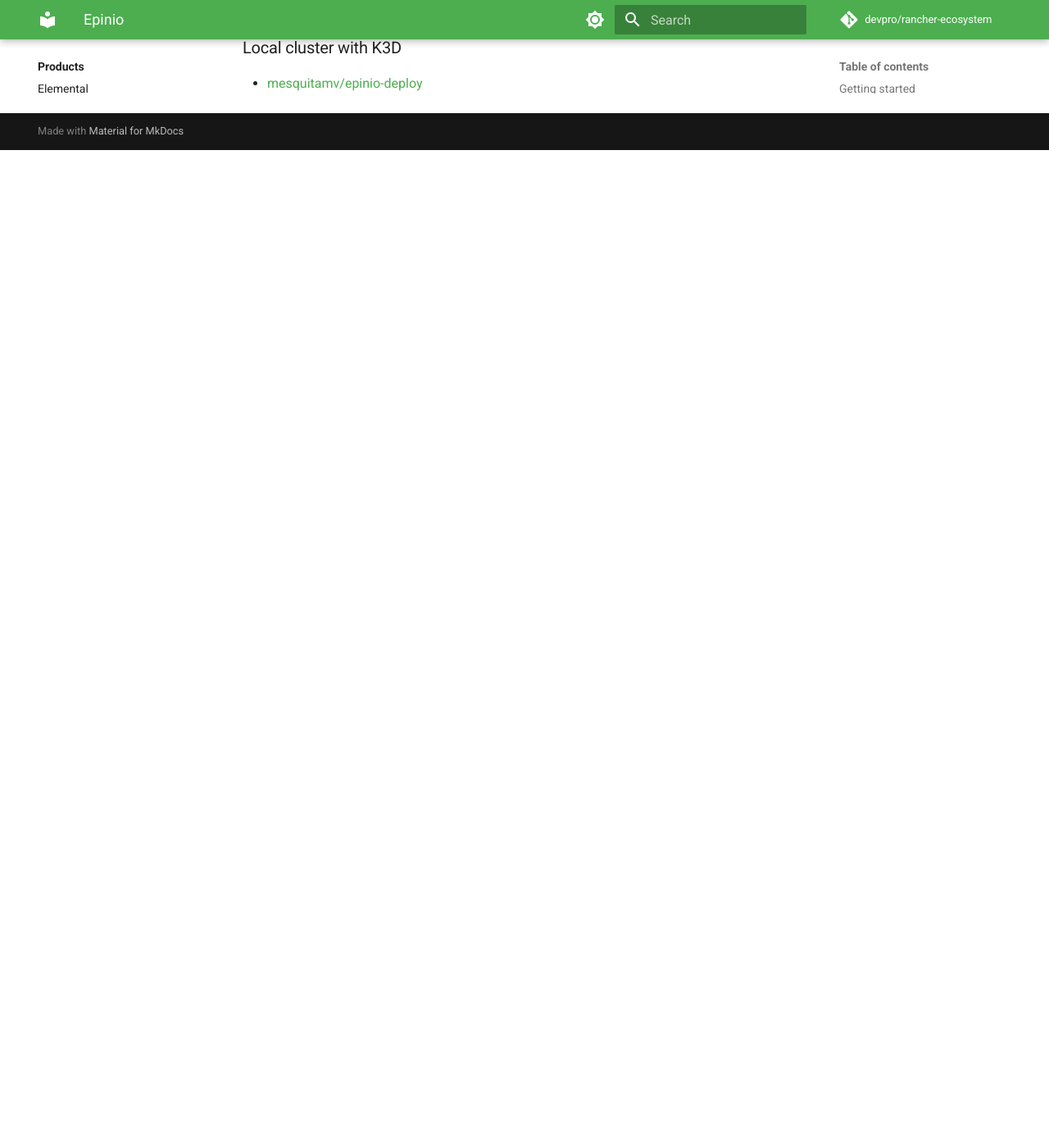
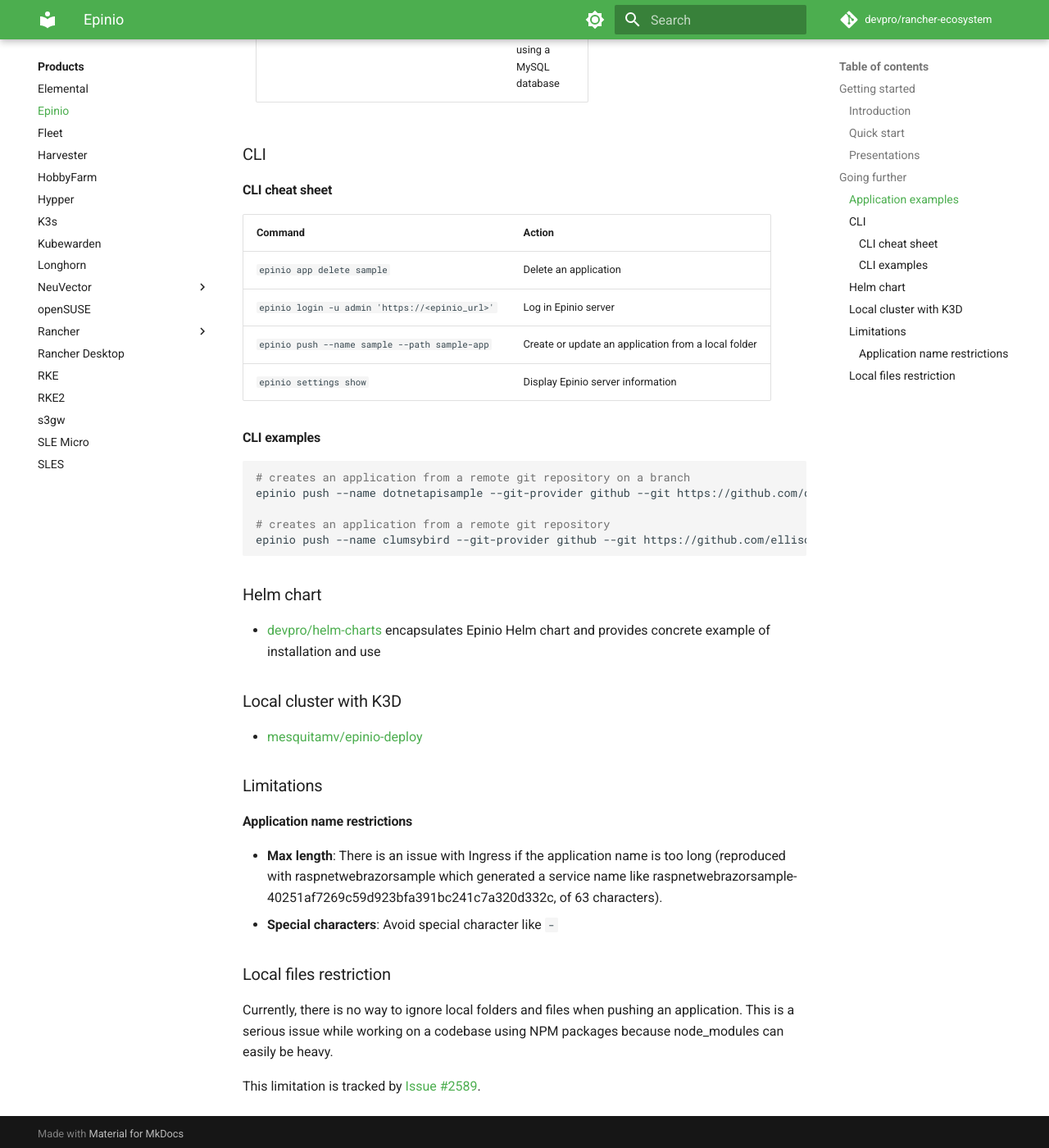
Before and after one commit to devpro/rancher-ecosystem, an MkDocs documentation site: the page built from docs/epinio.md, in a window 1280 px wide and 1400 px high, scrolled down 2055 px. Shown: the whole window at 82% size. Built offline with MkDocs 1.6.1 and Material for MkDocs 9.7.7, drawn with Linux system fonts in a browser that asks for light colours; comment, search, counter and statistics services are not loaded; before the commit the page ends 2238 px from its top, so only the background shows below that; some of the changed text lies outside the part shown.

Commit message:
Update Epinio

````diff
--- a/.markdownlint.yml
+++ b/.markdownlint.yml
@@ -4,3 +4,4 @@ MD007:
   indent: 4   # needed by PyMdown Extensions
 MD013:
   line_length: 220
+MD046: false
--- a/docs/epinio.md
+++ b/docs/epinio.md
@@ -17,6 +17,10 @@ Epinio is Cloud Native, free, open-source, simple solution that runs in a Kubern
 
 ### Quick start
 
+!!! tip inline end "Tip"
+
+    Use short name for the application name (less than 22) and do not use `-` to avoid Ingress issue (see [application name restrictions](#application-name-restrictions)).
+
 * Make sure you have a Kubernetes cluster to work on and you are connected (by executing `kubectl config current-context` in a terminal for example)
 * Follow [Epinio official quickstart](https://docs.epinio.io/tutorials/quickstart)
 
@@ -32,14 +36,22 @@ Epinio is Cloud Native, free, open-source, simple solution that runs in a Kubern
 
 ### Application examples
 
-Language/Framework | Path                                                                                            | Details
--------------------|-------------------------------------------------------------------------------------------------|------------------------------------------------------
-.NET               | [devpro/epinio-samples](https://github.com/devpro/epinio-samples/tree/main/samples/dotnet)      | ASP.NET 7 Web API (REST)
-Go                 | [epinio/golang-sample-app](https://github.com/epinio/epinio/tree/main/assets/golang-sample-app) |
-JavaScript         | [ellisonleao/clumsy-bird](https://github.com/ellisonleao/clumsy-bird)                           | melonJS game engine
-PHP                | [epinio/sample-app](https://github.com/epinio/epinio/tree/main/assets/sample-app)               | phpinfo
-Python             | [mageran/minio-epinio](https://github.com/mageran/minio-epinio/tree/main/samples/photo-album)   | Flask and Boto3 for the backend and Svelte for the UI
-Ruby on Rails      | [epinio/example-rails](https://github.com/epinio/example-rails)                                 |
+!!! tip inline end "Tip"
+
+    Delete local files before pushing the application if done from a developer workstation (see [local files restriction](#local-files-restriction)).
+
+Language/Framework   | Path                                                                                            | Details
+---------------------|-------------------------------------------------------------------------------------------------|------------------------------------------------------
+Angular (TypeScript) | [devpro/epinio-samples](https://github.com/devpro/epinio-samples/tree/main/samples/angular)     | Angular Web App (Single Page Application)
+.NET (C#)            | [devpro/epinio-samples](https://github.com/devpro/epinio-samples/tree/main/samples/dotnet)      | ASP.NET 7 Web API (REST), ASP.NET Web App (Razor)
+Go                   | [epinio/golang-sample-app](https://github.com/epinio/epinio/tree/main/assets/golang-sample-app) |
+Java                 | [spring-projects/spring-petclinic](https://github.com/spring-projects/spring-petclinic)         | Spring
+JavaScript           | [ellisonleao/clumsy-bird](https://github.com/ellisonleao/clumsy-bird)                           | melonJS game engine
+PHP                  | [epinio/sample-app](https://github.com/epinio/epinio/tree/main/assets/sample-app)               | phpinfo
+Python               | [mageran/minio-epinio](https://github.com/mageran/minio-epinio/tree/main/samples/photo-album)   | Flask and Boto3 for the backend and Svelte for the UI
+React                | [devpro/epinio-samples](https://github.com/devpro/epinio-samples/tree/main/samples/react)       | React Web App (Single Page Application)
+Ruby on Rails        | [epinio/example-rails](https://github.com/epinio/example-rails)                                 |
+Wordpress            | [epinio/example-wordpress](https://github.com/epinio/example-wordpress)                         | CMS written in PHP and using a MySQL database
 
 ### CLI
 
@@ -57,6 +69,9 @@ Command                                        | Action
 ```bash
 # creates an application from a remote git repository on a branch
 epinio push --name dotnetapisample --git-provider github --git https://github.com/devpro/epinio-samples,feature/init-solution
+
+# creates an application from a remote git repository
+epinio push --name clumsybird --git-provider github --git https://github.com/ellisonleao/clumsy-bird
 ```
 
 ### Helm chart
@@ -66,3 +81,17 @@ epinio push --name dotnetapisample --git-provider github --git https://github.co
 ### Local cluster with K3D
 
 * [mesquitamv/epinio-deploy](https://github.com/mesquitamv/epinio-deploy)
+
+### Limitations
+
+#### Application name restrictions
+
+* **Max length**: There is an issue with Ingress if the application name is too long
+(reproduced with raspnetwebrazorsample which generated a service name like raspnetwebrazorsample-40251af7269c59d923bfa391bc241c7a320d332c, of 63 characters).
+* **Special characters**: Avoid special character like `-`
+
+### Local files restriction
+
+Currently, there is no way to ignore local folders and files when pushing an application. This is a serious issue while working on a codebase using NPM packages because node_modules can easily be heavy.
+
+This limitation is tracked by [Issue #2589](https://github.com/epinio/epinio/issues/2589).
````
